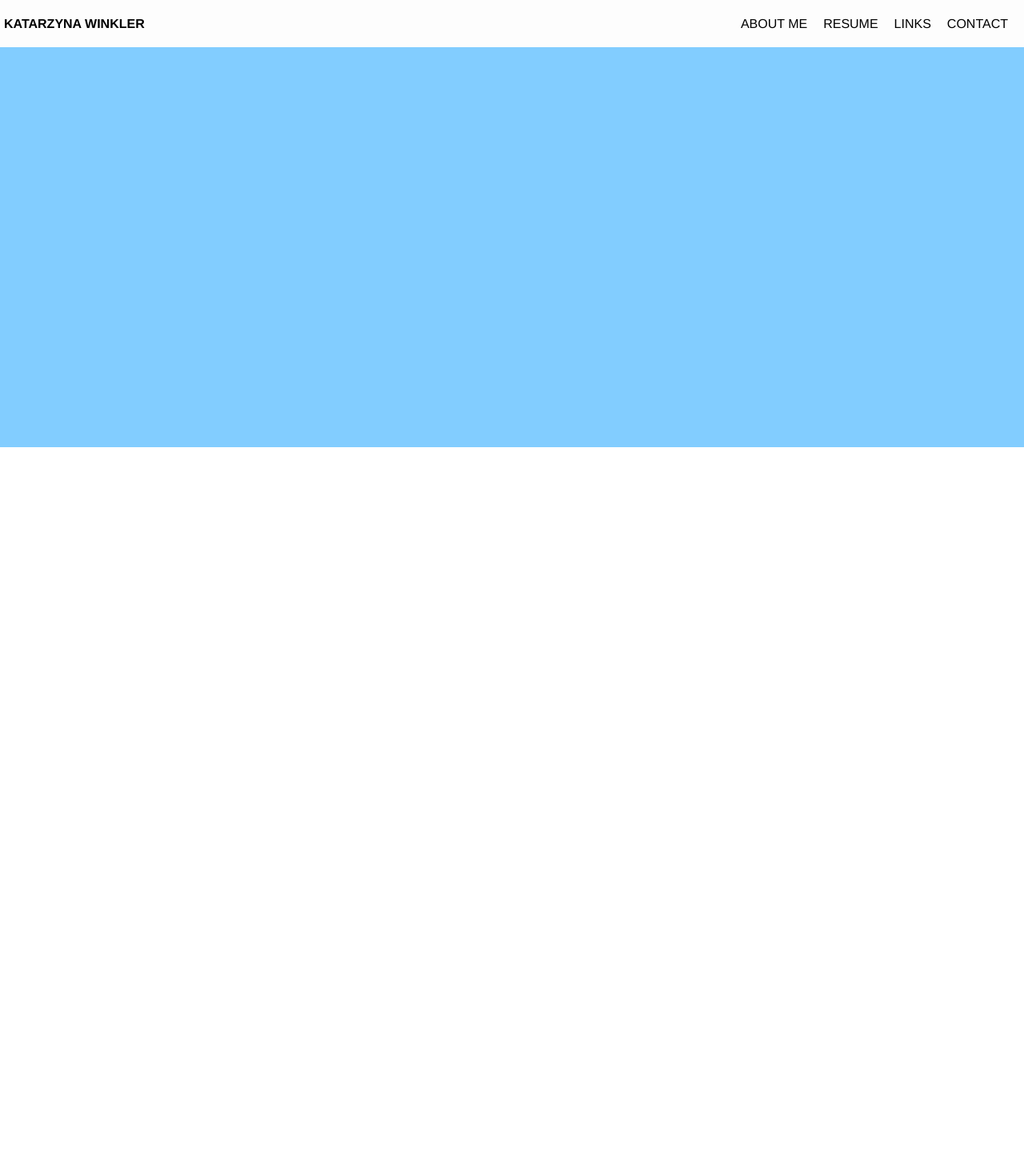
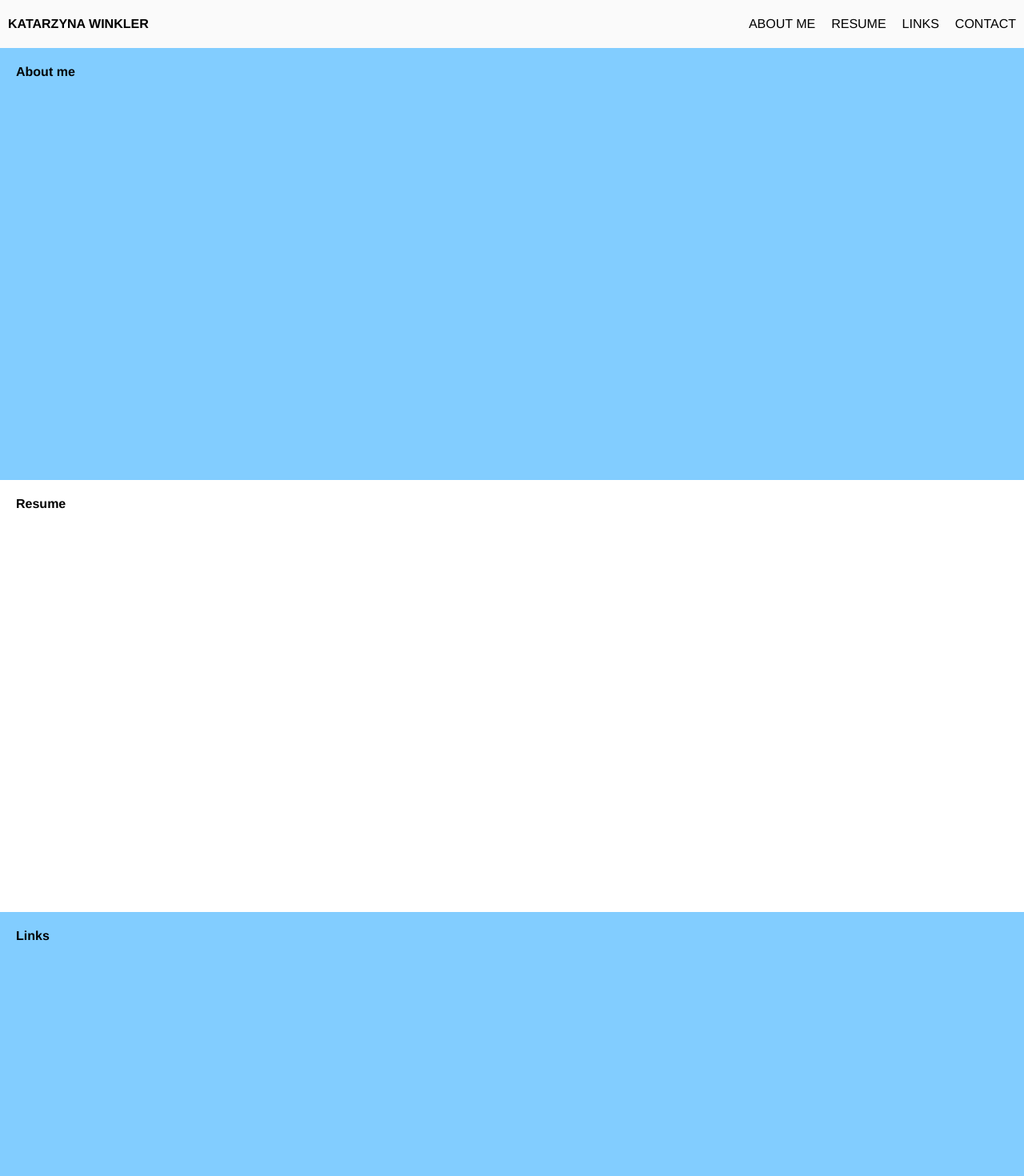
Before and after one commit to kwinkler99/MyPortfolio, a React (Create React App) app: page / in a window 1280 px wide. Shown: the top 1470 px of the page at 80% size. Before the commit the page ends 800 px from the top, so only its background shows below. Built offline with nearby package versions, Linux system fonts and the light colour scheme.

Commit message:
Add component to each title and change css style to scss style

```diff
--- a/package.json
+++ b/package.json
@@ -6,6 +6,7 @@
     "@testing-library/jest-dom": "^5.11.4",
     "@testing-library/react": "^11.1.0",
     "@testing-library/user-event": "^12.1.10",
+    "node-sass": "4.14.1",
     "react": "^17.0.2",
     "react-dom": "^17.0.2",
     "react-scripts": "4.0.3",
--- a/src/App.js
+++ b/src/App.js
@@ -1,5 +1,9 @@
 import Navbar from "./components/navbar";
 import AboutMe from "./components/aboutme";
+import Resume from "./components/resume";
+import Links from "./components/links";
+import Contact from "./components/contact";
+
 
 function App() {
   return (
@@ -7,6 +11,9 @@ function App() {
       <Navbar />
       <div>
         <AboutMe />
+        <Resume />
+        <Links />
+        <Contact />
       </div>
     </div>
   );
--- a/src/components/aboutme.js
+++ b/src/components/aboutme.js
@@ -1,12 +1,13 @@
 const aboutme_style = {
     background: 'rgba(74, 183, 255, 0.692)',
-    height: '500px'
+    height: '500px',
+    padding: '20px'
 }
 
 function AboutMe() {
     return (
         <div style={aboutme_style}>
-
+            <strong>About me</strong>
         </div>
     );
 }
--- /dev/null
+++ b/src/components/contact.js
@@ -0,0 +1,15 @@
+const contact_style = {
+    background: 'white',
+    height: '500px',
+    padding: '20px'
+}
+
+function Contact() {
+    return (
+        <div style={contact_style}>
+            <strong>Contact</strong>
+        </div>
+    );
+}
+
+export default Contact;
--- /dev/null
+++ b/src/components/links.js
@@ -0,0 +1,15 @@
+const links_style = {
+    background: 'rgba(74, 183, 255, 0.692)',
+    height: '500px',
+    padding: '20px'
+}
+
+function Links() {
+    return (
+        <div style={links_style}>
+            <strong>Links</strong>
+        </div>
+    );
+}
+
+export default Links;
--- a/src/components/navbar.js
+++ b/src/components/navbar.js
@@ -1,12 +1,5 @@
 import {navbar} from '../data/data.js'
-
-const nav_style = {
-    background: 'rgb(253, 253, 253)',
-    display: 'flex',
-    padding: '5px',
-    justifyContent: 'space-between',
-    alignItems: 'center'
-}
+import '../style/navbar.scss'
 
 function Navbar() {
     const buttons = navbar.buttons.map(item => {
@@ -14,11 +7,9 @@ function Navbar() {
     })
 
     return (
-        <nav style={nav_style} className="Nav">
-            <strong>KATARZYNA WINKLER</strong>
-            <div style={{
-                ...nav_style,
-                }}>
+        <nav className="nav">
+            <strong style={{marginLeft: '10px'}}>KATARZYNA WINKLER</strong>
+            <div className="nav-buttons">
                 {buttons}
             </div>
         </nav>
--- /dev/null
+++ b/src/components/resume.js
@@ -0,0 +1,15 @@
+const resume_style = {
+    background: 'white',
+    height: '500px',
+    padding: '20px'
+}
+
+function Resume() {
+    return (
+        <div style={resume_style}>
+            <strong>Resume</strong>
+        </div>
+    );
+}
+
+export default Resume;
--- a/src/index.css
+++ b/src/index.css
@@ -4,5 +4,5 @@ body {
     line-height: 1.2;
     margin: 0;
     padding: 0;
-
+    margin-top: 60px;
 }
--- /dev/null
+++ b/src/style/navbar.scss
@@ -0,0 +1,19 @@
+%nav_style {
+    background: rgb(250, 250, 250);
+    display: flex;
+    justify-content: space-between;
+    align-items: center;
+}
+
+.nav{
+    @extend %nav_style;
+    position: fixed;
+    top: 0;
+    right: 0;
+    width: 100%;
+    height: 60px;
+}
+
+.nav-buttons{
+    @extend %nav_style;
+}
```
Also changed, not shown: 2 other files (tests, documents, lock files or other folders).
